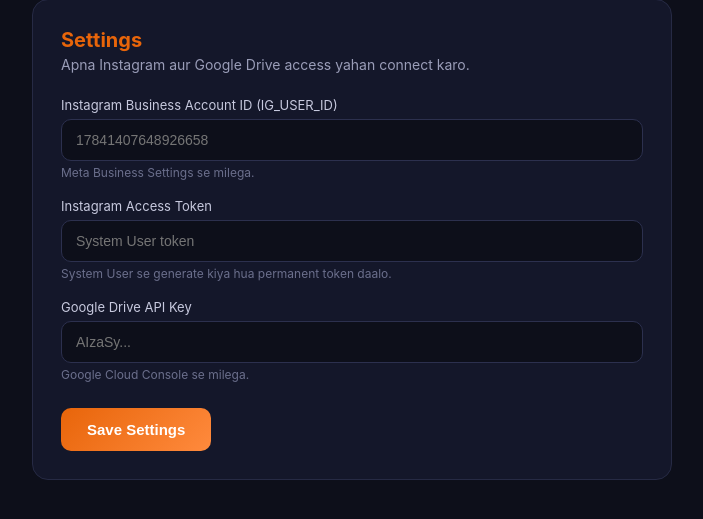
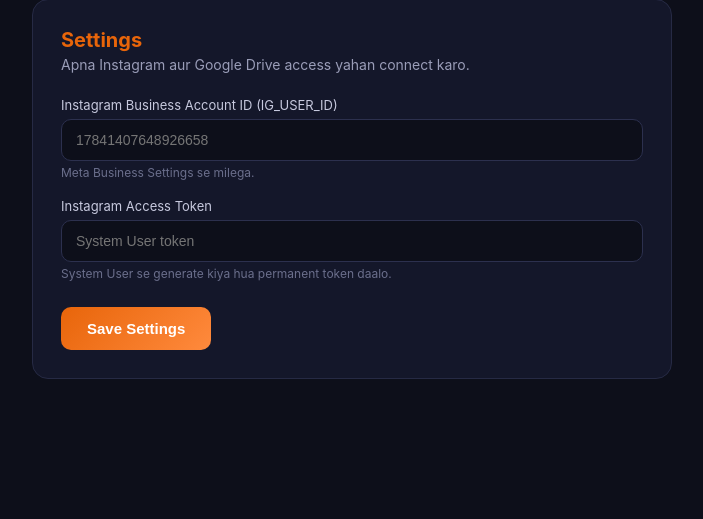
Before and after one commit to GetDigitals/GetDigitals-Flow, a Flask app: page /settings in a window 1280 px wide. Shown: the part 69-588 px from the top of the page, without its empty margins (288-991 px from the left). Run offline with Flask 3, Linux system fonts and the light colour scheme; the visitor is signed in with stand-in values (Sample User, id 1).

Commit message:
Update settings.html

```diff
--- a/templates/settings.html
+++ b/templates/settings.html
@@ -83,10 +83,6 @@
       <input type="text" name="ig_access_token" value="{{ user.ig_access_token or '' }}" placeholder="System User token">
       <div class="hint">System User se generate kiya hua permanent token daalo.</div>
 
-      <label>Google Drive API Key</label>
-      <input type="text" name="google_api_key" value="{{ user.google_api_key or '' }}" placeholder="AIzaSy...">
-      <div class="hint">Google Cloud Console se milega.</div>
-
       <button type="submit">Save Settings</button>
     </form>
   </div>
```
